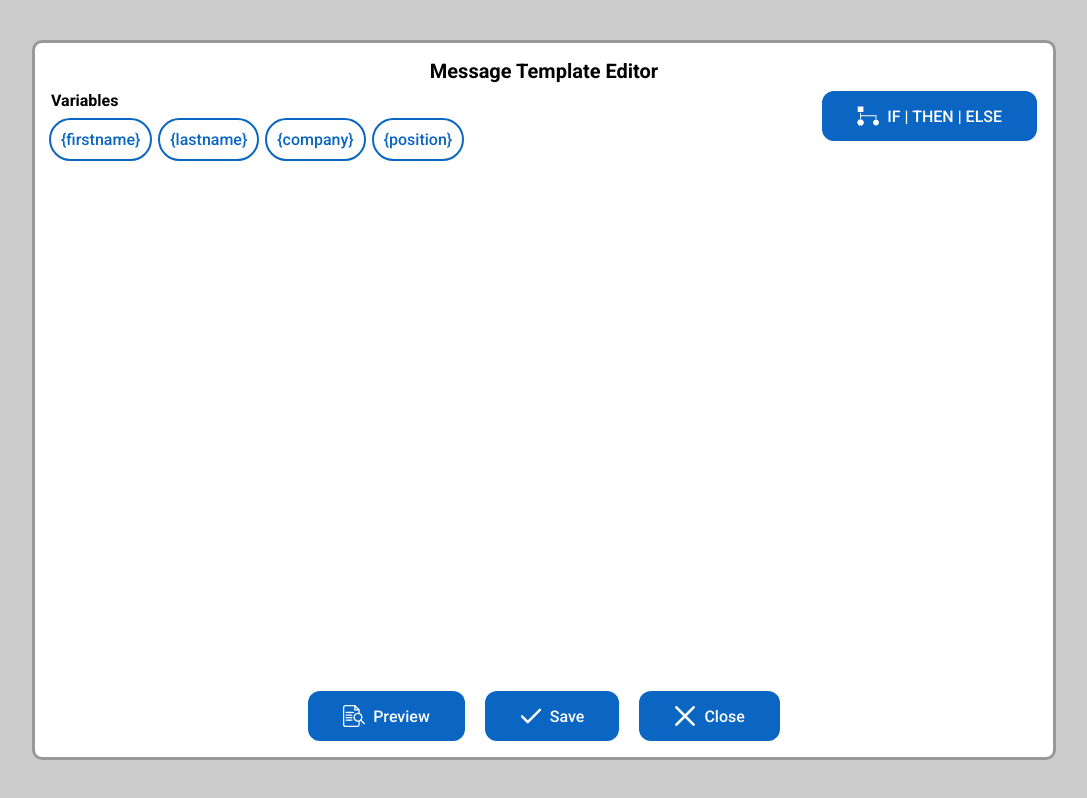
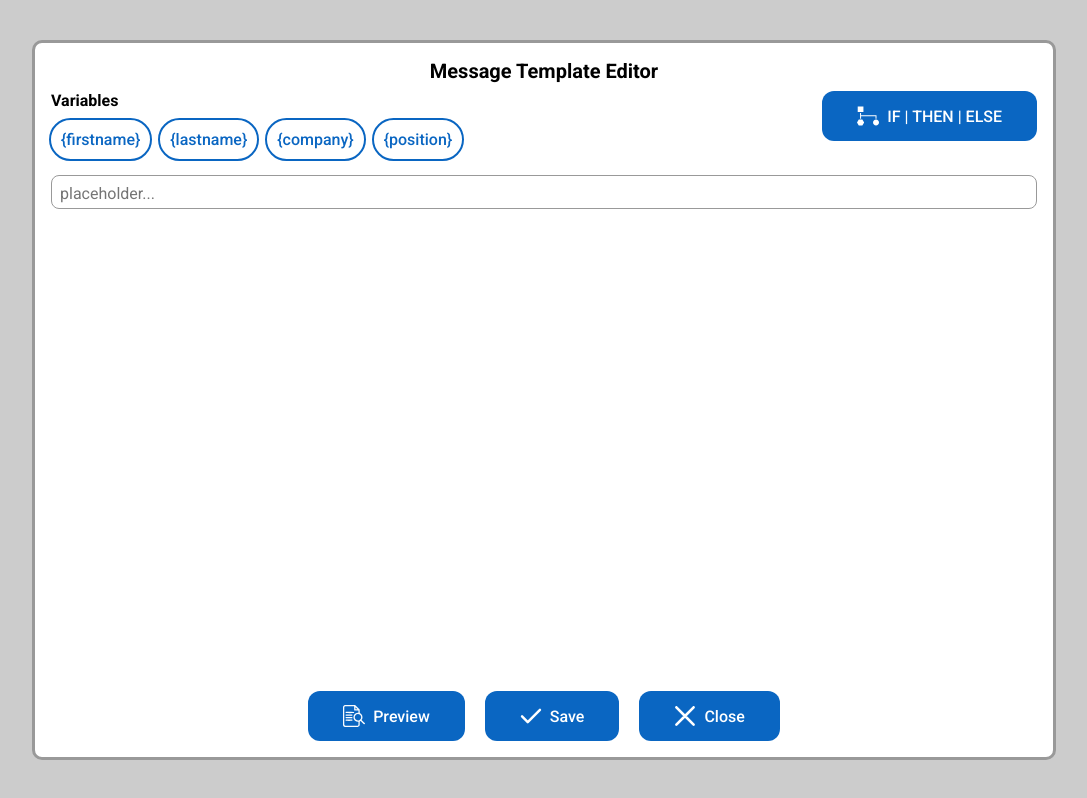
Before and after one commit to NikolaB131-org/Message-editor, a React (Create React App) app: page / in a window 1280 px wide. Both pictures are taken after a click on the button "Message editor". Shown: the whole page, without its empty margins (96-1183 px from the left). Built offline with nearby package versions, Linux system fonts and the light colour scheme.

Commit message:
Add Textarea component, add logic to VariablesList component

```diff
--- a/src/MessageEditor/components/VariablesList/index.tsx
+++ b/src/MessageEditor/components/VariablesList/index.tsx
@@ -2,17 +2,38 @@ import styles from './VariablesList.module.css';
 
 type Props = {
   variablesArr: string[],
-  onVariableClick: (variable: string) => void,
 };
 
-export function VariablesList({ variablesArr, onVariableClick }: Props) {
+export function VariablesList({ variablesArr }: Props) {
+  const getFormattedVariable = (variable: string) => `{${variable}}`;
+
+  const onVariableClick = (event: React.MouseEvent<HTMLDivElement>, variable: string) => {
+    event.preventDefault(); // prevents loss of focus from textarea when button clicked
+
+    const textarea = document.activeElement;
+    if (textarea instanceof HTMLTextAreaElement) { // checking is current focused element is textarea
+      const caretStartPos = textarea.selectionStart;
+      const caretEndPos = textarea.selectionEnd;
+      const textToAdd = getFormattedVariable(variable);
+
+      textarea.value = textarea.value.substring(0, caretStartPos) + textToAdd + textarea.value.substring(caretEndPos);
+
+      // Returns caret to initial position
+      textarea.selectionStart = caretStartPos + textToAdd.length;
+      textarea.selectionEnd = caretStartPos + textToAdd.length;
+
+      // Corner case when first row of textarea almost filled and then variable added
+      textarea.style.height = textarea.scrollHeight + 'px';
+    }
+  }
+
   return (
     <section className={styles.container}>
       {variablesArr.map((variable, i) => {
         if (variable) {
           return (
-            <div key={i} className={styles.variable} onClick={() => onVariableClick(variable)}>
-              {`{${variable}}`}
+            <div key={i} className={styles.variable} onMouseDown={event => onVariableClick(event, variable)}>
+              {getFormattedVariable(variable)}
             </div>
           );
         }
--- a/src/MessageEditor/index.tsx
+++ b/src/MessageEditor/index.tsx
@@ -1,6 +1,7 @@
 import { useState } from 'react';
 import { VariablesList } from './components/VariablesList';
 import { Button } from '../components/Button';
+import { Textarea } from '../components/Textarea';
 import { Modal } from '../components/Modal';
 import blockSchemeSvg from '../assets/block-scheme.svg';
 import previewSvg from '../assets/preview.svg';
@@ -18,10 +19,6 @@ type Props = {
 export function MessageEditor({ setIsVisible, arrVarNames, template, callbackSave }: Props) {
   const [isMessagePreviewVisible, setIsMessagePreviewVisible] = useState(false);
 
-  const onVariableClick = (variable: string) => {
-    console.log(variable);
-  }
-
   const onIfThenElseClick = () => {
     console.log('if then else');
   }
@@ -34,12 +31,13 @@ export function MessageEditor({ setIsVisible, arrVarNames, template, callbackSav
           <div className={styles.header_content}>
             <div>
               <h3 className={styles.variables_title}>Variables</h3>
-              <VariablesList variablesArr={arrVarNames} onVariableClick={onVariableClick} />
+              <VariablesList variablesArr={arrVarNames} />
             </div>
             <Button imgSrc={blockSchemeSvg} text='IF | THEN | ELSE' onClick={() => onIfThenElseClick()} />
           </div>
         </header>
         <div className={styles.content}>
+          <Textarea placeholder='placeholder...'/>
         </div>
         <footer className={styles.footer}>
           <Button imgSrc={previewSvg} text='Preview' onClick={() => setIsMessagePreviewVisible(true)} />
--- /dev/null
+++ b/src/components/Textarea/Textarea.module.css
@@ -0,0 +1,11 @@
+.textarea {
+  resize: none;
+
+  overflow: hidden;
+
+  width: 100%;
+  padding: 8px;
+
+  border: 1px solid var(--border-color);
+  border-radius: 8px;
+}
--- /dev/null
+++ b/src/components/Textarea/index.tsx
@@ -0,0 +1,37 @@
+import { useRef, useEffect } from "react";
+import styles from './Textarea.module.css';
+
+type Props = {
+  placeholder?: string,
+};
+
+export function Textarea({ placeholder }: Props) {
+  const textareaRef = useRef<HTMLTextAreaElement>(null);
+
+  useEffect(() => {
+    // Auto resize for first render (if textarea has a value with text larger than 2 lines)
+    const textarea = textareaRef.current;
+    if (textarea) {
+      textarea.style.height = textarea.scrollHeight + 'px'
+    }
+  }, []);
+
+  const onInput = () => {
+    // Auto resize
+    const textarea = textareaRef.current;
+    if (textarea) {
+      textarea.style.height = '0';
+      textarea.style.height = textarea.scrollHeight + 'px';
+    }
+  }
+
+  return (
+    <textarea
+      className={styles.textarea}
+      ref={textareaRef}
+      onInput={onInput}
+      rows={1}
+      placeholder={placeholder}
+    ></textarea>
+  );
+}
```
